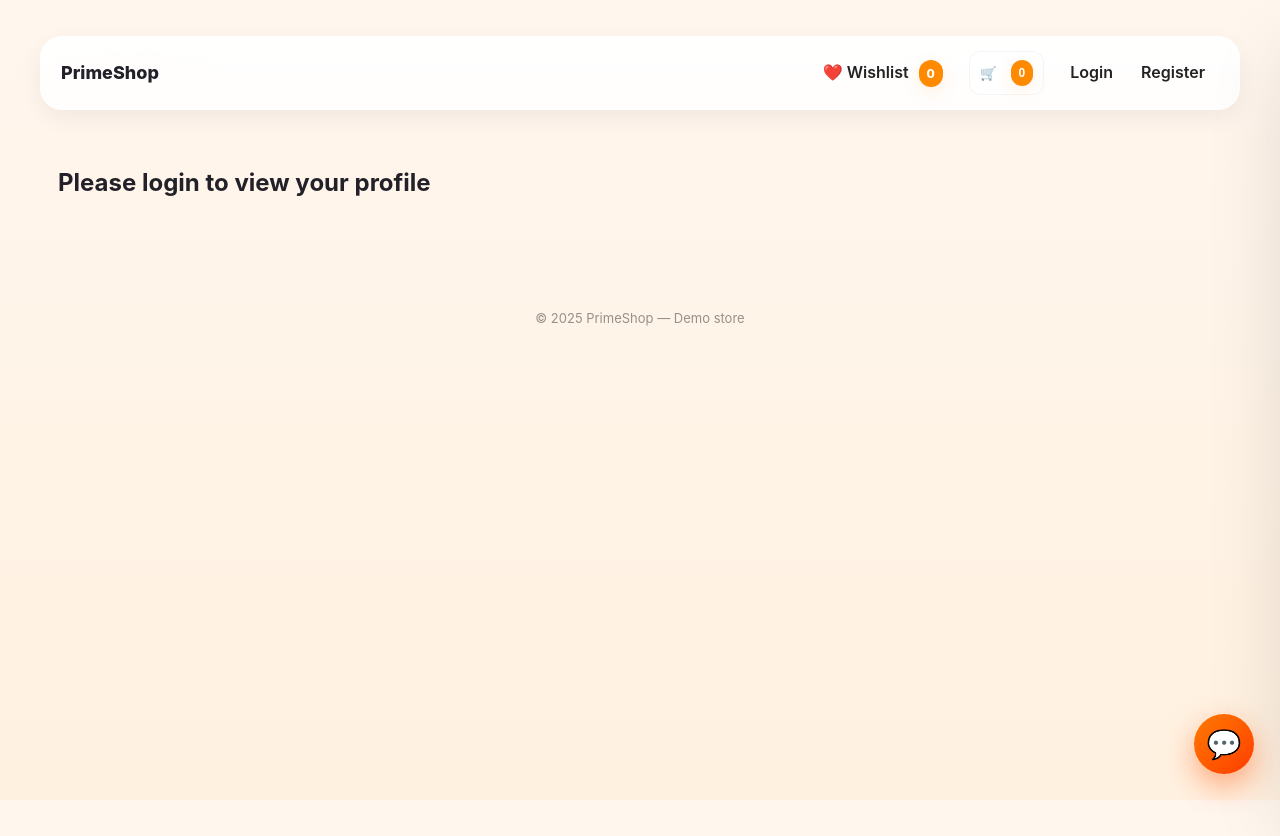
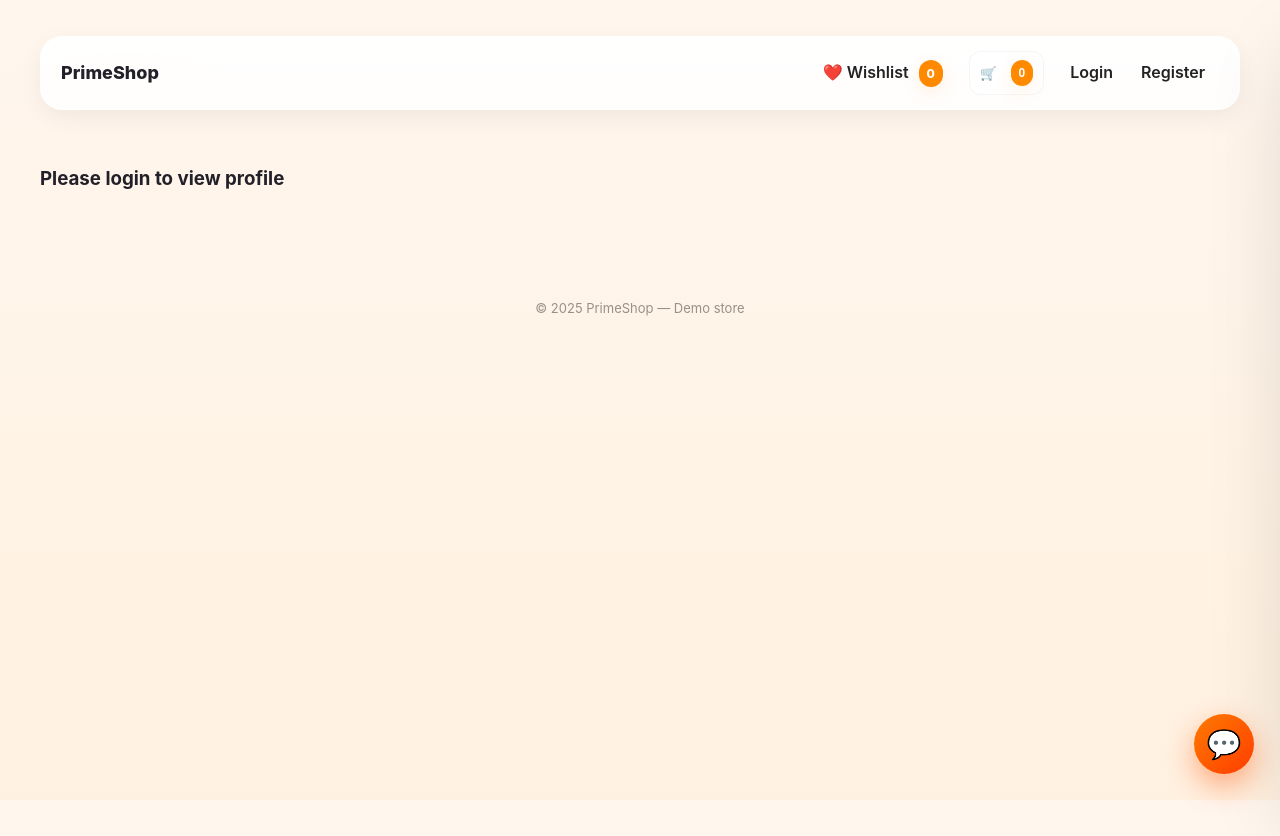
Before and after one commit to ThangaPreethi-03/PrimeFront, a React (Vite) app: page /profile in a window 1280 px wide. Built offline with nearby package versions, Linux system fonts and the light colour scheme.

Commit message:
Update Profile.jsx

```diff
--- a/src/pages/Profile.jsx
+++ b/src/pages/Profile.jsx
@@ -4,6 +4,9 @@ import { useAuth } from "../App";
 
 export default function Profile() {
   const { user } = useAuth();
+if (!user?.id) {
+  return <h3>Please login to view profile</h3>;
+}
 
   const userId = user?._id || user?.id;
 
```
